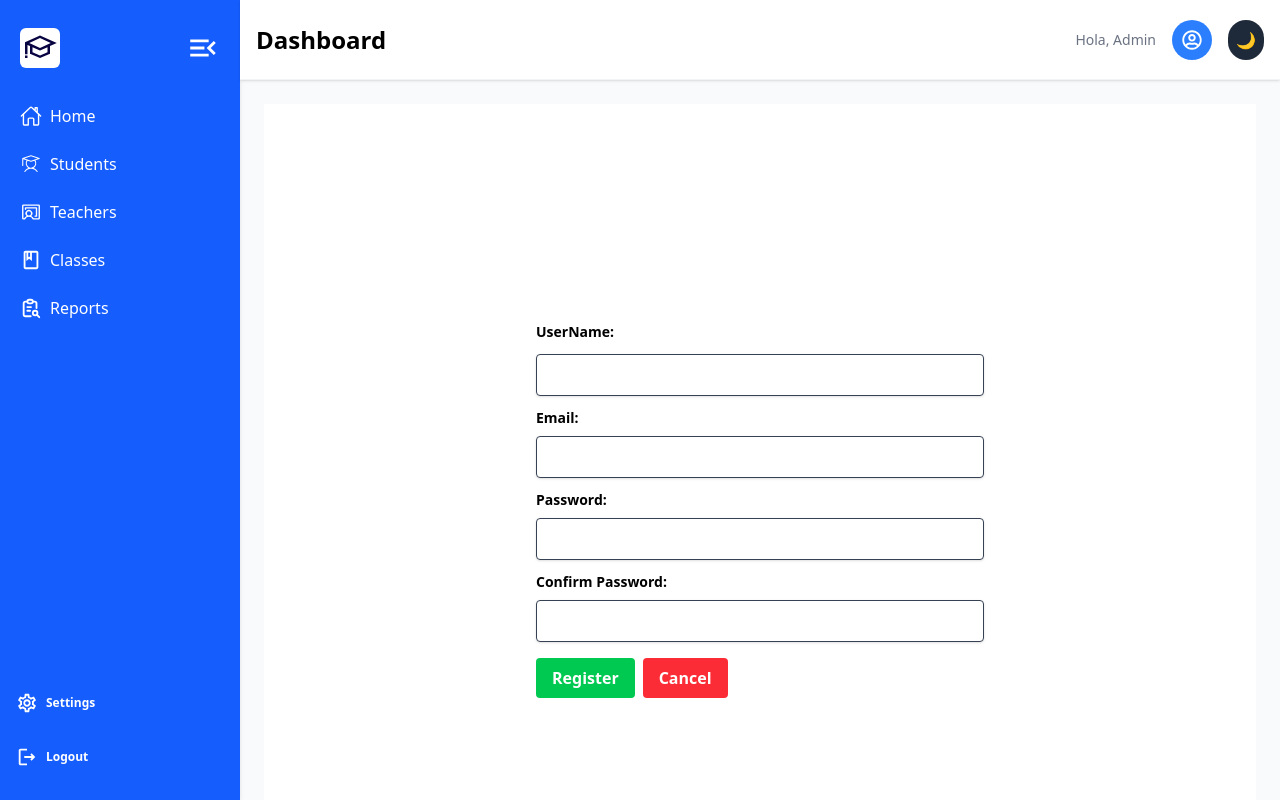
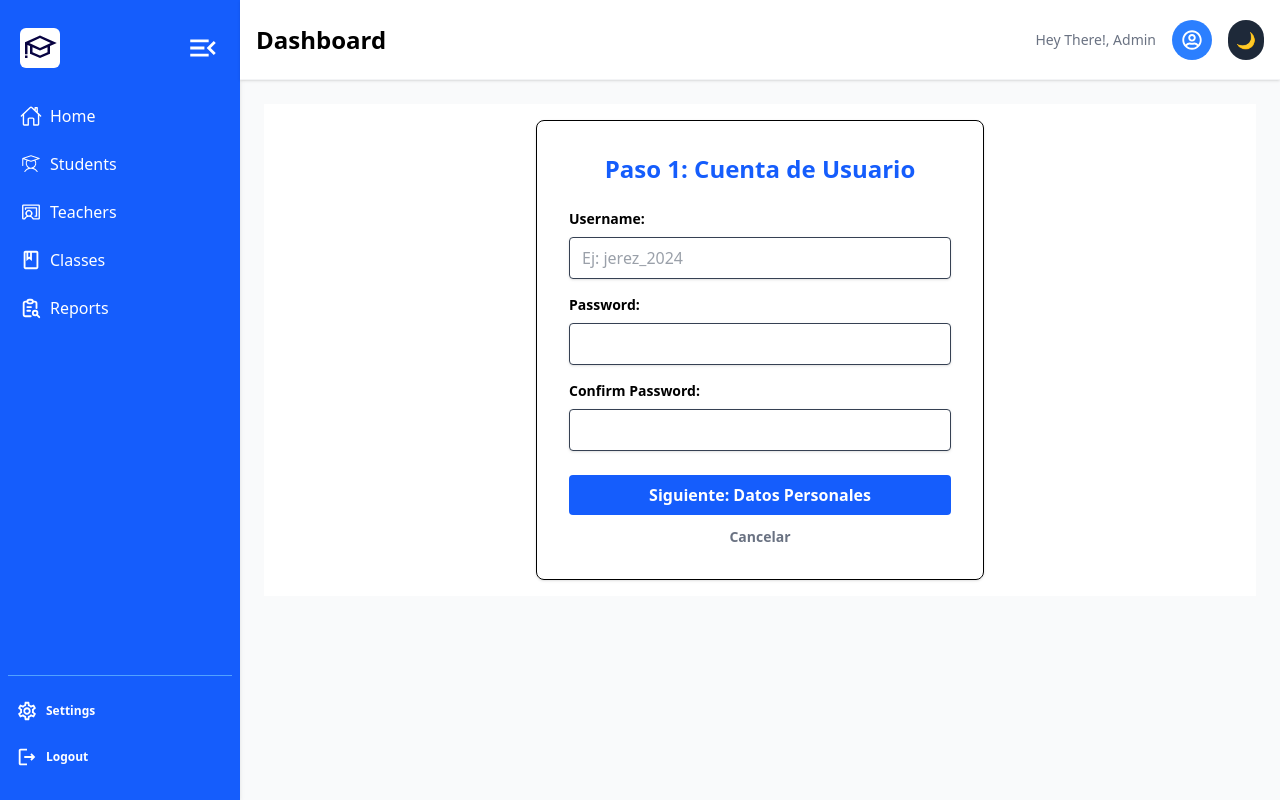
Before and after one commit to slashvera/NicaparaNica, a React (Vite) app in the folder frontend/crud-nica/: page /edit-user/1 in a window 1280 px wide. Built offline with nearby package versions, Linux system fonts and the light colour scheme.

Commit message:
Creacion Carpeta pages & StudentWizard-Modi Formularios & notfound

```diff
--- a/frontend/crud-nica/src/App.jsx
+++ b/frontend/crud-nica/src/App.jsx
@@ -1,32 +1,39 @@
 import React from 'react'
-import {BrowserRouter,Route,Routes} from 'react-router'
+import { BrowserRouter, Route, Routes } from 'react-router-dom' // Asegúrate que sea react-router-dom
 import StudentList from './components/StudentList'
 import StudentForm from './components/StudentForm'
-import Header from './components/Header'
 import RegisterForm from './components/RegisterForm'
-import Sidebar from './components/Sidebar'
-import NewComponent from './components/NewComponent'
-import UserList from './components/UserList'
 import MainLayout from './components/layouts/dashboard'
 import Maincomponent from './components/Maincomponent'
+import Notfound from './components/Notfound'
+import CreateStudentWizard from './pages/CreateStudentWizard'
 import { Toaster } from 'react-hot-toast'
+
 function App() {
-
-  return(
+  return (
     <BrowserRouter>
       <div className="App">
         <Toaster position="top-right"/>
         <Routes>
+          {/* MainLayout es el contenedor principal */}
           <Route path='/' element={<MainLayout/>}>
+            {/* Las rutas hijas NO deben llevar "/" al inicio del path */}
             <Route index element={<Maincomponent/>}/>
-            <Route path='/new-student' element={<StudentForm/>}/>
-            <Route path='/edit-student/:id_std' element={<StudentForm/>}/>
-            <Route path='/edit-user/:id_user' element={<RegisterForm/>}/>
+            <Route path="new-student" element={<StudentForm/>}/>
+
+            {/* Verifica que el parámetro (id_std) sea el mismo que usas en useParams en el formulario */}
+            <Route path="edit-student/:id_std" element={<StudentForm/>}/>
+
+            {/* Si en StudentList navegas a /edit-user/, aquí debe decir edit-user */}
+            <Route path="edit-user/:id_user" element={<RegisterForm/>}/>
+
+            <Route path="students" element={<StudentList/>}/>
+
+            <Route path="*" element={<Notfound/>}/>
           </Route>
         </Routes>
       </div>
     </BrowserRouter>
-
   )
 }
 
--- a/frontend/crud-nica/src/api/users.js
+++ b/frontend/crud-nica/src/api/users.js
@@ -5,3 +5,4 @@ const userApi = axios.create({
 })
 
 export const getUser = () => userApi.get();
+export const createUser = (user) => userApi.post('', user);
--- a/frontend/crud-nica/src/components/Header.jsx
+++ b/frontend/crud-nica/src/components/Header.jsx
@@ -9,7 +9,7 @@ export default function Header() {
         <header className='bg-white flex justify-between items-center p-4 shadow-sm border-b border-gray-100 h-20'>
             <h1 className='text-2xl font-bold'>Dashboard</h1>
             <div className='flex items-center gap-4'>
-                <span className='text-sm text-gray-500'>Hola, Admin</span>
+                <span className='text-sm text-gray-500'>Hey There!, Admin</span>
 
                 <div className='bg-blue-500 w-10 h-10 rounded-full flex items-center justify-center text-white font-bold'>
                     <FaRegUserCircle className='text-white text-xl' />
--- /dev/null
+++ b/frontend/crud-nica/src/components/Notfound.jsx
@@ -0,0 +1,13 @@
+import { Link } from "react-router";
+
+export default function Notfound() {
+    return (
+        <div className="flex flex-col justify-center items-center min-h-screen bg-gray-100">
+            <h1 className="text-6xl font-bold text-gray-800 mb-4">404</h1>
+            <p className="text-2xl text-gray-600 mb-8">Página no encontrada</p>
+            <Link to="/" className="bg-blue-500 hover:bg-blue-700 text-white font-bold py-2 px-4 rounded duration-200">
+                Volver al Inicio
+            </Link>
+        </div>
+    );
+}
--- a/frontend/crud-nica/src/components/RegisterForm.jsx
+++ b/frontend/crud-nica/src/components/RegisterForm.jsx
@@ -1,71 +1,110 @@
 import { useEffect } from "react";//Importar useEffect para manejar la obtención de datos
 import { useState } from "react";//Importamos useState para manejar el estado del componente
 import { useNavigate,useParams } from "react-router";//Importar useNavigate para redirigir al usuario
+import { createUser } from "../api/users";//Importar la función para crear un usuario
+import {useNotify} from "../hook/useNotify";//Importar el hook personalizado para notificaciones
+
+
 
 export default function RegisterForm(){
 
+  const {success, error} = useNotify(); // Desestructurar las funciones de notificación desde el hook personalizado
+  const [userdata, setUserdata] = useState({
+    username: '',
+    password: '',
+    confirmPassword: ''
+  });
+
+  //Funcion para manejar cambios en los campos del formulario
+  const handleChange = (e) =>{
+    setUserdata({
+      ...userdata,
+      [e.target.name]: e.target.value
+    });
+  }
+
+  const handleSubmit = async (e) =>{
+    e.preventDefault();
+    //Validacion Basica
+    if(userdata.password !== userdata.confirmPassword){
+      error('Passwords do not match');
+      return;
+    }
+    try {
+      //Enviamos solo username y password al backend
+      const response = await createUser({
+        username: userdata.username,
+        password: userdata.password
+      });
+
+      success('User registered successfully');
+      //Si onFinish existe, (Viene del componente padre), le pasamos el ID del usuario creado
+      if(onFinish){
+        onFinish(response.data.id);
+      }
+    } catch (err) {
+      error('Error registering user');
+    }
+
+  };
+
   return (
-  <div className="bg-white text-black flex justify-center items-center min-h-screen">
-    <form className="w-full max-w-md">
+        <div className="bg-white text-black flex justify-center items-center p-4">
+            <form onSubmit={handleSubmit} className="w-full max-w-md border p-8 rounded-lg shadow-sm">
+                <h2 className="text-2xl font-bold mb-6 text-center text-blue-600">Paso 1: Cuenta de Usuario</h2>
 
-      <div>
-        <label className="block text-sm font-bold mb-3 mt-3">
-          UserName:
-        </label>
+                <div className="mb-4">
+                    <label className="block text-sm font-bold mb-2">Username:</label>
                     <input
+                        name="username"
                         type="text"
-          className="w-full shadow appearance-none border rounded py-2 px-3 text-gray-700 focus:outline-none focus:shadow-outline"
+                        required
+                        value={userdata.username}
+                        onChange={handleChange}
+                        className="w-full shadow-sm border rounded py-2 px-3 text-gray-700 focus:ring-2 focus:ring-blue-500 outline-none"
+                        placeholder="Ej: jerez_2024"
                     />
                 </div>
 
-      <div>
-        <label className="block text-sm font-bold mb-2 mt-3">
-          Email:
-        </label>
+                <div className="mb-4">
+                    <label className="block text-sm font-bold mb-2">Password:</label>
                     <input
-          type="email"
-          className="w-full shadow appearance-none border rounded py-2 px-3 text-gray-700 focus:outline-none focus:shadow-outline"
+                        name="password"
+                        type="password"
+                        required
+                        value={userdata.password}
+                        onChange={handleChange}
+                        className="w-full shadow-sm border rounded py-2 px-3 text-gray-700 focus:ring-2 focus:ring-blue-500 outline-none"
                     />
                 </div>
 
-      <div>
-        <label className="block text-sm font-bold mb-2 mt-3">
-          Password:
-        </label>
+                <div className="mb-6">
+                    <label className="block text-sm font-bold mb-2">Confirm Password:</label>
                     <input
+                        name="confirmPassword"
                         type="password"
-          className="w-full shadow appearance-none border rounded py-2 px-3 text-gray-700 focus:outline-none focus:shadow-outline"
+                        required
+                        value={userdata.confirmPassword}
+                        onChange={handleChange}
+                        className="w-full shadow-sm border rounded py-2 px-3 text-gray-700 focus:ring-2 focus:ring-blue-500 outline-none"
                     />
                 </div>
 
-      <div>
-        <label className="block text-sm font-bold mb-2 mt-3">
-          Confirm Password:
-        </label>
-        <input
-          type="password"
-          className="w-full shadow appearance-none border rounded py-2 px-3 text-gray-700 focus:outline-none focus:shadow-outline"
-        />
-      </div>
-
-      <div className="mt-4 flex gap-2">
+                <div className="flex flex-col gap-3">
                     <button
                         type="submit"
-          className="bg-green-500 hover:bg-green-700 text-white font-bold py-2 px-4 rounded focus:outline-none focus:shadow-outline"
+                        className="w-full bg-blue-600 hover:bg-blue-700 text-white font-bold py-2 px-4 rounded transition duration-200"
                     >
-          Register
+                        Siguiente: Datos Personales
                     </button>
-
                     <button
                         type="button"
-          className="bg-red-500 hover:bg-red-700 text-white font-bold py-2 px-4 rounded focus:outline-none focus:shadow-outline"
+                        className="text-gray-500 hover:text-red-500 text-sm font-semibold"
                     >
-          Cancel
+                        Cancelar
                     </button>
                 </div>
-
             </form>
         </div>
   );
-
 }
--- a/frontend/crud-nica/src/components/Sidebar.jsx
+++ b/frontend/crud-nica/src/components/Sidebar.jsx
@@ -1,82 +1,95 @@
-import {Link} from "react-router-dom";
-import { useNavigate,useParams } from "react-router";//Importar useNavigate para redirigir al usuario
-import React, {useState} from 'react';//Importamos useState para manejar el estado del componente
+import { NavLink } from "react-router-dom"; // Cambiamos Link por NavLink
+import React, { useState } from 'react';
 import logo from '../assets/logo-side.svg';
 
-//Icons
-import { MdMenuOpen } from "react-icons/md";
+// Icons
+import { MdMenuOpen, MdOutlineSettings, MdOutlineLogout, MdOutlineClass } from "react-icons/md";
 import { IoHomeOutline } from "react-icons/io5";
-import { PiStudentLight } from "react-icons/pi";
-import { PiChalkboardTeacher } from "react-icons/pi";
-import { MdOutlineClass } from "react-icons/md";
+import { PiStudentLight, PiChalkboardTeacher } from "react-icons/pi";
 import { TbReportSearch } from "react-icons/tb";
-import { MdOutlineSettings } from "react-icons/md";
-import { MdOutlineLogout } from "react-icons/md";
 
 const menuItems = [
     {
-    icons:<IoHomeOutline size={22} />,
-    label:'Home',
+        icons: <IoHomeOutline size={22} />,
+        label: 'Home',
+        path: '/' // Ruta raíz
     },
     {
-    icons:<PiStudentLight size={22} />,
-    label:'Students',
+        icons: <PiStudentLight size={22} />,
+        label: 'Students',
+        path: '/students'
     },
     {
-    icons:<PiChalkboardTeacher size={22} />,
-    label:'Teachers',
+        icons: <PiChalkboardTeacher size={22} />,
+        label: 'Teachers',
+        path: '/teachers'
     },
     {
-    icons:<MdOutlineClass size={22} />,
-    label:'Classes',
+        icons: <MdOutlineClass size={22} />,
+        label: 'Classes',
+        path: '/classes'
     },
     {
-    icons:<TbReportSearch size={22} />,
-    label:'Reports',
+        icons: <TbReportSearch size={22} />,
+        label: 'Reports',
+        path: '/reports'
     },
-
-
 ];
 
 export default function Sidebar() {
+    const [open, setOpen] = useState(true);
 
-    const [open, setOpen] = useState(true);//Estado para manejar si la barra lateral está abierta o cerrada
-
-    return(
-        /*========== Header ============*/
+    return (
         <nav className={`shadow-md h-screen p-2 flex flex-col duration-500 bg-blue-600 text-white ${open ? 'w-60' : 'w-16'}`}>
-            <div className=" px-3 py-2 h-20 flex justify-between items-center">
-                <img src={logo} alt="Logo" className={`${open ? 'w-10' : 'w-0'}  bg-white rounded-md`} />
-                <div><MdMenuOpen size={34} className={` duration-500 cursor-pointer ${!open && ' rotate-180'}`} onClick={() => setOpen(!open)} /></div>
+            {/* Logo y Botón de Toggle */}
+            <div className="px-3 py-2 h-20 flex justify-between items-center">
+                <img src={logo} alt="Logo" className={`${open ? 'w-10' : 'w-0'} bg-white rounded-md duration-500`} />
+                <div onClick={() => setOpen(!open)} className="cursor-pointer">
+                    <MdMenuOpen size={34} className={`duration-500 ${!open && 'rotate-180'}`} />
+                </div>
             </div>
 
+            {/* Menú Principal */}
+            <ul className="flex-1">
+                {menuItems.map((item, index) => (
+                    <li key={index} className="my-2">
+                        <NavLink
+                            to={item.path}
+                            className={({ isActive }) => `
+                                px-3 py-2 rounded-md duration-300 flex gap-2 items-center relative group
+                                ${isActive
+                                    ? 'bg-blue-800 border-l-4 border-white shadow-lg' // Estilo activo
+                                    : 'hover:bg-blue-500' // Estilo normal
+                                }
+                            `}
+                        >
+                            <div>{item.icons}</div>
+                            <p className={`${!open && 'w-0 translate-x-24'} duration-500 overflow-hidden whitespace-nowrap`}>
+                                {item.label}
+                            </p>
 
-            <ul className="flex-1">
-                {
-                    menuItems.map((item,index) => {
-                        return(
-
-                            <li key={index} className='px-3 py-2 my-2 hover:bg-blue-800 rounded-md duration-300 cursor-pointer flex gap-2 items-center relative group'>
-                                <div>{item.icons}</div>
-                                <p className={`${!open && 'w-0 translate-x-24'} duration-500 overflow-hidden`}>{item.label}</p>
-                                <p className={`${open && 'hidden'} absolute left-32 shadow-md rounded-md
-                                w-0 p-0 text-black bg-white duration-100 overflow-hidden group-hover:w-fit group-hover:p-2 group-hover:left-16
-                                `}>{item.label}</p>
+                            {/* Tooltip cuando el sidebar está cerrado */}
+                            {!open && (
+                                <p className="absolute left-32 shadow-md rounded-md w-0 p-0 text-black bg-white duration-100 overflow-hidden group-hover:w-fit group-hover:p-2 group-hover:left-16 z-50">
+                                    {item.label}
+                                </p>
+                            )}
+                        </NavLink>
                     </li>
-                        )
-                    })
-                }
+                ))}
             </ul>
 
-            <div className="px-2 py-2 mb-4 hover:bg-blue-500 rounded-md hover:text-white flex items-center gap-2 cursor-pointer duration-300 ">
+            {/* Footer del Sidebar */}
+            <div className="border-t border-blue-400 pt-4">
+                <div className="px-2 py-2 mb-2 hover:bg-blue-500 rounded-md flex items-center gap-2 cursor-pointer duration-300">
                     <MdOutlineSettings size={22} />
-                <p className={`leading-5 ${!open && 'w-0 translate-x-24'} duration-500 overflow-hidden font-bold text-xs`}>Settings</p>
+                    <p className={`leading-5 ${!open && 'w-0 opacity-0'} duration-500 overflow-hidden font-bold text-xs`}>Settings</p>
                 </div>
-            <div className="px-2 py-2 mb-4 hover:bg-blue-500 rounded-md hover:text-white flex items-center gap-2 cursor-pointer duration-300">
+                <div className="px-2 py-2 mb-4 hover:bg-red-500 rounded-md flex items-center gap-2 cursor-pointer duration-300">
                     <MdOutlineLogout size={22}/>
-                <p className={`leading-5 ${!open && 'w-0 translate-x-24'} duration-500 overflow-hidden font-bold text-xs`}>Logout</p>
+                    <p className={`leading-5 ${!open && 'w-0 opacity-0'} duration-500 overflow-hidden font-bold text-xs`}>Logout</p>
                 </div>
-
+            </div>
         </nav>
     );
 }
--- a/frontend/crud-nica/src/components/StudentList.jsx
+++ b/frontend/crud-nica/src/components/StudentList.jsx
@@ -30,7 +30,7 @@ export default function StudentList() {
 
             <div className="container mx-auto flex justify-between items-center">
                 <h1 className="text-2xl font-bold text-sky-700 ml-5">Listado de Estudiantes</h1>
-                <Link to="/new-student" className="bg-green-700 hover:bg-blue-700 text-white font-bold py-2 px-4 mr-5 rounded">
+                <Link to="/new-student" className="bg-green-700 hover:bg-blue-700 text-white font-bold py-2 px-4 mr-5 rounded duration-300">
                             Add New Student
                 </Link>
             </div>
--- /dev/null
+++ b/frontend/crud-nica/src/pages/CreateStudentWizard.jsx
@@ -0,0 +1,31 @@
+import React, { useState } from 'react';
+import RegisterForm from '../components/RegisterForm';
+import StudentForm from '../components/StudentForm';
+
+export default function CreateStudentWizard() {
+
+    const [step, setStep] = useState(1);
+    const [userId, setUserId] = useState(null);
+
+    //Esta funcion se le da al Registerform
+    const handleUserCreated = (id) => {
+        setUserId(id);
+        setStep(2);//Aqui pasamos al siguinte Formulario
+    }
+  return(
+    <div className='p-6'>
+        <div className='flex justify-center mb-8'>
+            <div className={`h-2 w-24 rounded ${step >= 1 ? 'bg-blue-600' : 'bg-gray-200'}`}></div>
+            <div className={`h-2 w-24 rounded ml-2 ${step >= 2 ? 'bg-blue-600' : 'bg-gray-200'}`}></div>
+        </div>
+
+        {step === 1 ? (
+            <RegisterForm onFinish={handleUserCreated} />
+        ) : (
+            <StudentForm userId={userId} />
+        )}
+
+
+    </div>
+  )
+}
```
Also changed, not shown: frontend/crud-nica/src/components/StudentForm.jsx (+5 -2 lines). Lines whose indentation alone changed are shown as unchanged.
